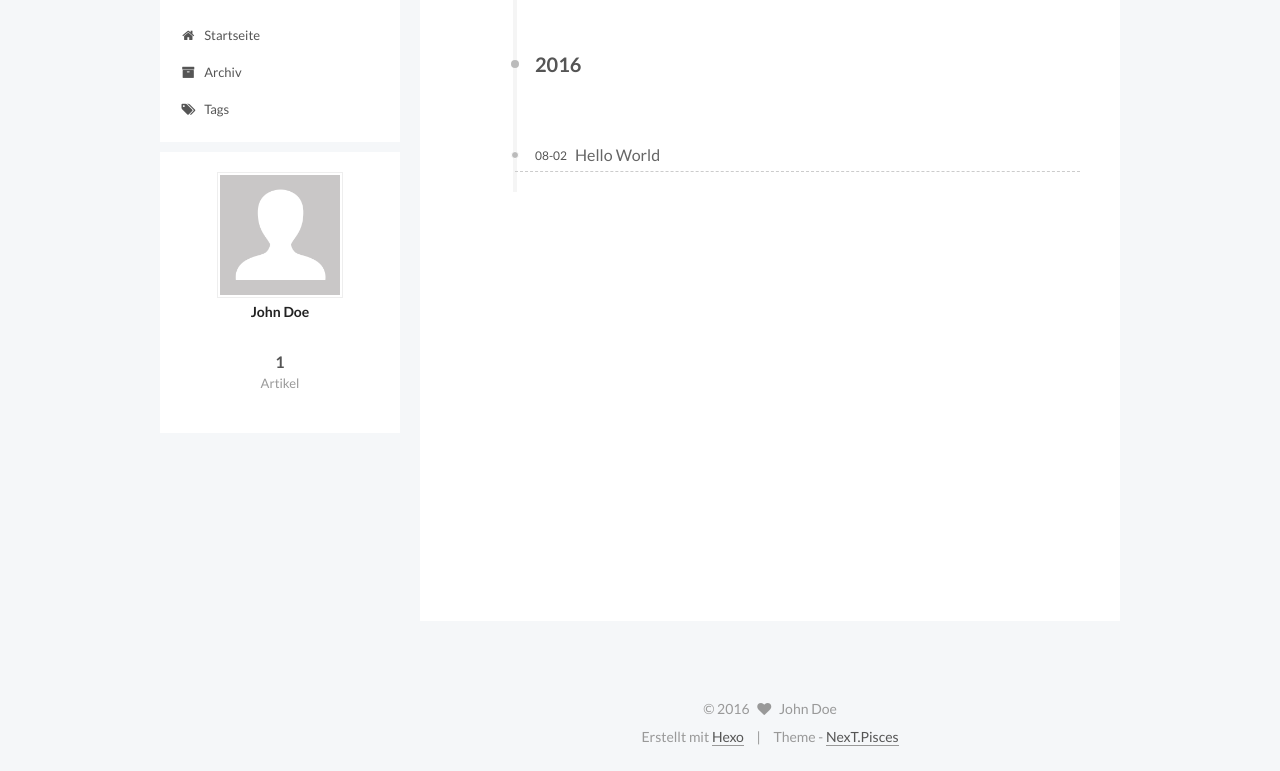
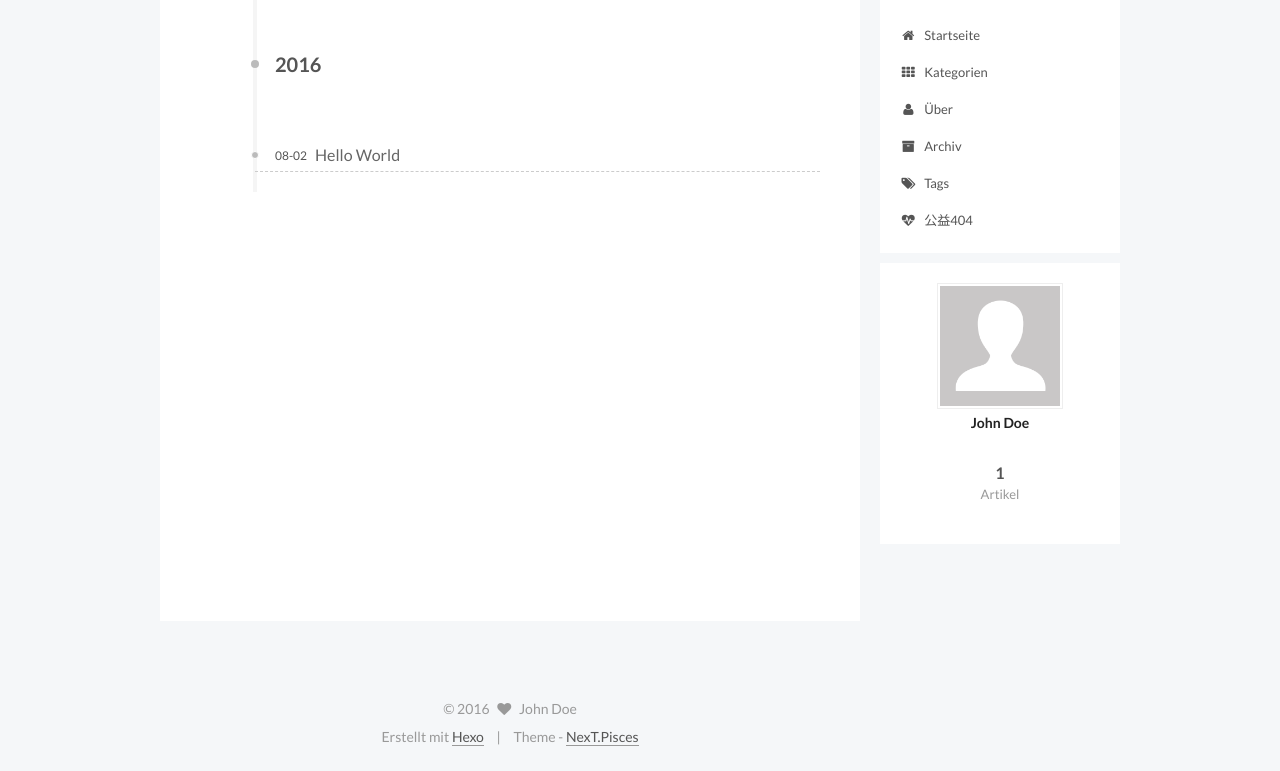
Before and after one commit to iloveleewe/iloveleewe.github.io, a plain HTML site: page archives/index.html in a window 1280 px wide. Shown: the part 82-853 px from the top of the page. Drawn offline with Linux system fonts and the light colour scheme.

Commit message:
Site updated: 2016-08-02 15:39:39

```diff
--- a/archives/index.html
+++ b/archives/index.html
@@ -97,7 +97,7 @@
   var NexT = window.NexT || {};
   var CONFIG = {
     scheme: 'Pisces',
-    sidebar: {"position":"left","display":"post"},
+    sidebar: {"position":"right","display":"post"},
     fancybox: true,
     motion: true,
     duoshuo: {
@@ -133,7 +133,7 @@
 
 
 
-  <div class="container one-collumn sidebar-position-left  page-archive  ">
+  <div class="container one-collumn sidebar-position-right  page-archive  ">
     <div class="headband"></div>
 
     <header id="header" class="header" itemscope itemtype="http://schema.org/WPHeader">
@@ -175,6 +175,26 @@
         </li>
 
 
+        <li class="menu-item menu-item-categories">
+          <a href="/categories" rel="section">
+
+              <i class="menu-item-icon fa fa-fw fa-th"></i> <br />
+
+            Kategorien
+          </a>
+        </li>
+
+
+        <li class="menu-item menu-item-about">
+          <a href="/about" rel="section">
+
+              <i class="menu-item-icon fa fa-fw fa-user"></i> <br />
+
+            Über
+          </a>
+        </li>
+
+
         <li class="menu-item menu-item-archives">
           <a href="/archives" rel="section">
 
@@ -191,6 +211,16 @@
               <i class="menu-item-icon fa fa-fw fa-tags"></i> <br />
 
             Tags
+          </a>
+        </li>
+
+
+        <li class="menu-item menu-item-commonweal">
+          <a href="/404.html" rel="section">
+
+              <i class="menu-item-icon fa fa-fw fa-heartbeat"></i> <br />
+
+            公益404
           </a>
         </li>
 
--- a/css/main.css
+++ b/css/main.css
@@ -1549,7 +1549,7 @@ pre .javascript .function {
   width: 4px;
   height: 4px;
   border-radius: 50%;
-  background: #ed4e6c;
+  background: #1a9652;
 }
 .links-of-blogroll {
   font-size: 13px;
```
Also changed, not shown: 2016/08/02/hello-world/index.html (+32 -2 lines), archives/2016/08/index.html (+32 -2 lines), archives/2016/index.html (+32 -2 lines), index.html (+32 -2 lines).
